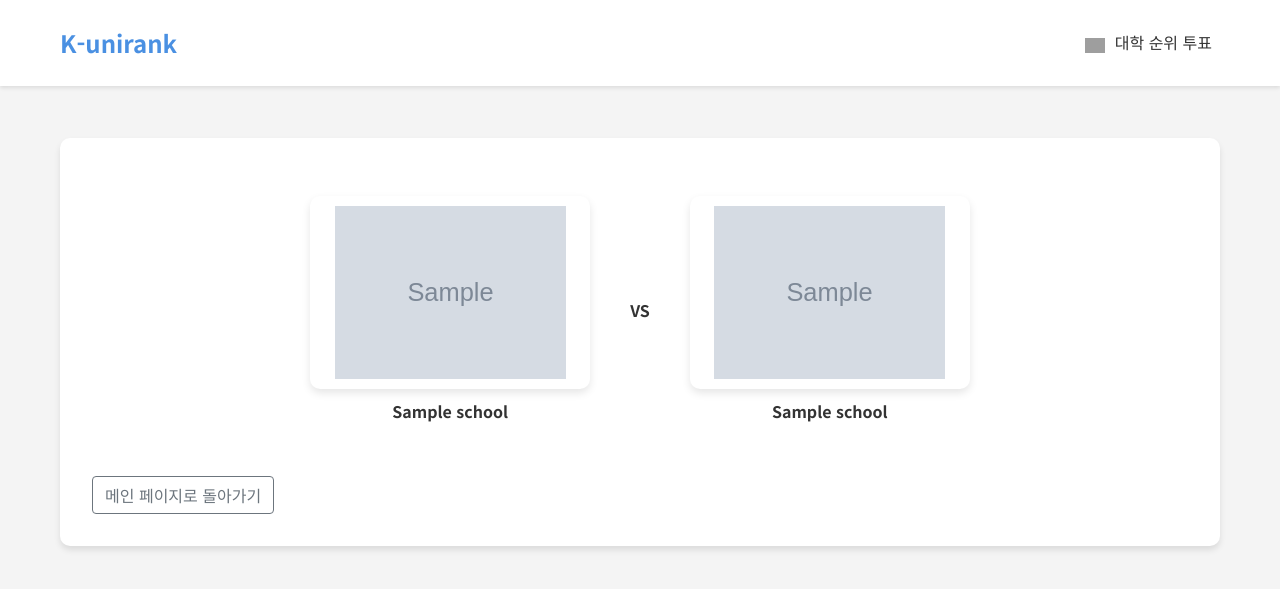
After one commit to dh1180/K-unirank, a Django app: template vote/templates/vote/vote_page.html in a window 1280 px wide. The commit adds this page. Shown: the top 589 px of the page. Run offline with Django 3.2, Linux system fonts and the light colour scheme; the template is opened without the code that fills it: values that come from a table or form of the project are taken from there, others are empty; tables that the repository leaves empty hold one stand-in row (values such as "Sample post"); grey boxes marked "Sample" are stand-in pictures; some libraries are stand-ins or nearby versions; grey boxes are pictures that could not be loaded.

Commit message:
feat: 투표 기능 추가 및 학교 점수 관리 시스템 업데이트
- School 모델의 기본 school_score를 0으로 설정하도록 수정
- 선택된 학교의 점수 업데이트를 포함한 투표 로직을 처리하는 vote_page 뷰 추가
- 투표 페이지를 위한 새로운 URL 경로 추가
- 투표 처리를 위한 vote_page.html 템플릿 생성
- 내비게이션과 학교 점수 표시를 위해 base.html과 school_list.html 업데이트

```diff
--- a/vote/models.py
+++ b/vote/models.py
@@ -6,7 +6,7 @@ class School(models.Model):
     school_name = models.CharField(max_length=100)
     school_image = models.ImageField(upload_to='school_image', null=True)
     school_address = models.CharField(max_length=100, null=True)
-    school_score = models.BigIntegerField(null=True)
+    school_score = models.BigIntegerField(default=0)
     susi_school_pdf = models.FileField(upload_to="susi_school_pdf", null=True)
     jungsi_school_pdf = models.FileField(upload_to="jungsi_school_pdf", null=True)
 
--- a/vote/templates/vote/base.html
+++ b/vote/templates/vote/base.html
@@ -98,9 +98,9 @@
         data-ad-unit = "DAN-4r2w24dDA1owYfUn"
         data-ad-width = "320"
         data-ad-height = "50"></ins>
-    <nav class="navbar navbar-expand-md navbar-light">
+    <nav class="navbar navbar-expand-md navbar-light py-1">
         <div class="container">
-            <a class="navbar-brand" href="/">K-unirank</a>
+            <a class="navbar-brand py-0" href="/">K-unirank</a>
             <button class="navbar-toggler" type="button" data-bs-toggle="collapse" data-bs-target="#navbarSupportedContent"
                     aria-controls="navbarSupportedContent" aria-expanded="false" aria-label="Toggle navigation">
                 <span class="navbar-toggler-icon"></span>
@@ -108,20 +108,20 @@
             <div class="collapse navbar-collapse justify-content-end" id="navbarSupportedContent">
                 <ul class="navbar-nav">
                     <li class="nav-item">
-                        <a class="nav-link" href="/">
+                        <a class="nav-link py-1" href="{% url 'vote:vote_page' %}">
                             <img src="/media/icon/vote.png" width="20" alt="투표" />
                             대학 순위 투표
                         </a>
                     </li>
                     {% if user.is_superuser %}
                     <li class="nav-item">
-                        <a class="nav-link" href="{% url 'vote:upload' %}">대학 로고 업로드</a>
+                        <a class="nav-link py-1" href="{% url 'vote:upload' %}">대학 로고 업로드</a>
                     </li>
                     <li class="nav-item">
-                        <a class="nav-link" href="{% url 'vote:jungsi_pdf_upload' %}">정시 업로드</a>
+                        <a class="nav-link py-1" href="{% url 'vote:jungsi_pdf_upload' %}">정시 업로드</a>
                     </li>
                     <li class="nav-item">
-                        <a class="nav-link" href="{% url 'vote:susi_pdf_upload' %}">수시 업로드</a>
+                        <a class="nav-link py-1" href="{% url 'vote:susi_pdf_upload' %}">수시 업로드</a>
                     </li>
                     {% endif %}
                 </ul>
--- a/vote/templates/vote/school_list.html
+++ b/vote/templates/vote/school_list.html
@@ -196,7 +196,7 @@
                             </div>
                         </div>
                     </td>
-                    <td class="text-end school-score"></td>
+                    <td class="text-end school-score">{{ school.school_score }}</td>
                 </tr>
                 {% endfor %}
             </tbody>
--- /dev/null
+++ b/vote/templates/vote/vote_page.html
@@ -0,0 +1,102 @@
+{% extends 'vote/base.html' %}
+
+{% block content %}
+<div class="vote-container">
+
+    <br>
+
+    <div class="schools-container">
+        <form method="POST" class="school-form">
+            {% csrf_token %}
+            <input type="hidden" name="other_school" value="{{ school2.id }}">
+            <input type="hidden" name="selected_school" value="{{ school1.id }}">
+            <div onclick="this.closest('form').submit();">
+                <div class="school-image-container">
+                    {% if school1.school_image %}
+                        <img src="{{ school1.school_image.url }}" alt="{{ school1.school_name }}" class="school-image">
+                    {% else %}
+                        <div class="no-image">이미지 없음</div>
+                    {% endif %}
+                </div>
+            </div>
+            <div class="school-name">{{ school1.school_name }}</div>
+        </form>
+
+        <div class="fw-bold">VS</div>
+
+        <form method="POST" class="school-form">
+            {% csrf_token %}
+            <input type="hidden" name="other_school" value="{{ school1.id }}">
+            <input type="hidden" name="selected_school" value="{{ school2.id }}">
+            <div class="school-image-container" onclick="this.closest('form').submit();">
+                {% if school2.school_image %}
+                    <img src="{{ school2.school_image.url }}" alt="{{ school2.school_name }}" class="school-image">
+                {% else %}
+                    <div class="no-image">이미지 없음</div>
+                {% endif %}
+            </div>
+            <div class="school-name">{{ school2.school_name }}</div>
+        </form>
+    </div>
+
+    <br>
+    <br>
+    <a href="{% url 'vote:school_list' %}" class="btn btn-outline-secondary">메인 페이지로 돌아가기</a>
+</div>
+
+<style>
+.schools-container {
+    display: flex;
+    justify-content: center;
+    align-items: center;
+    gap: 40px;
+}
+
+.school-image-container {
+    background: white;
+    border-radius: 10px;
+    padding: 10px;
+    box-shadow: 0 4px 8px rgba(0,0,0,0.1);
+    cursor: pointer;
+    transition: transform 0.2s ease;
+    width: 280px;
+}
+
+.school-image-container:hover {
+    transform: scale(1.05);
+    box-shadow: 0 6px 12px rgba(0,0,0,0.15);
+}
+
+.school-image {
+    width: 100%;
+    height: auto;
+    aspect-ratio: 3/2;
+    object-fit: contain;
+}
+
+.school-name {
+    margin-top: 10px;
+    font-weight: bold;
+    font-size: 16px;
+    text-align: center;
+}
+
+@media (max-width: 768px) {
+    .schools-container {
+        flex-direction: column;
+        gap: 20px;
+    }
+
+    .school-image-container {
+        width: 200px;
+        padding: 8px;
+    }
+
+    .school-name {
+        font-size: 14px;
+        margin-top: 8px;
+    }
+}
+</style>
+
+{% endblock %}
--- a/vote/urls.py
+++ b/vote/urls.py
@@ -9,4 +9,5 @@ urlpatterns = [
     path('upload', views.upload, name='upload'),
     path('jungsi_pdf_upload', views.jungsi_pdf_upload, name='jungsi_pdf_upload'),
     path('susi_pdf_upload', views.susi_pdf_upload, name='susi_pdf_upload'),
+    path('vote/', views.vote_page, name='vote_page'),
 ]
```
Also changed, not shown: vote/views.py (+32 -0 lines), vote/migrations/0011_alter_school_school_score.py (added).
